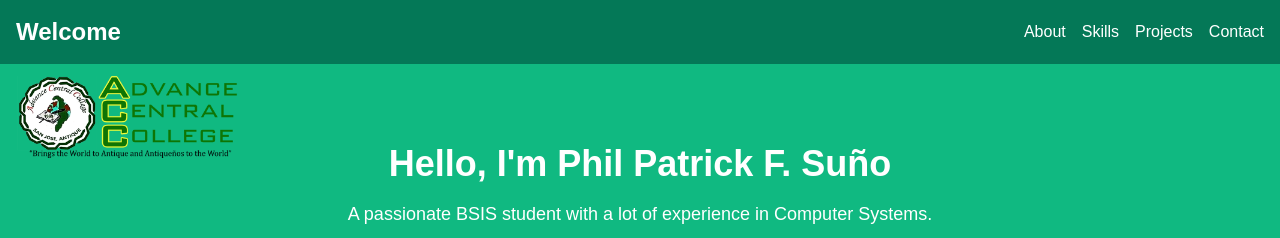
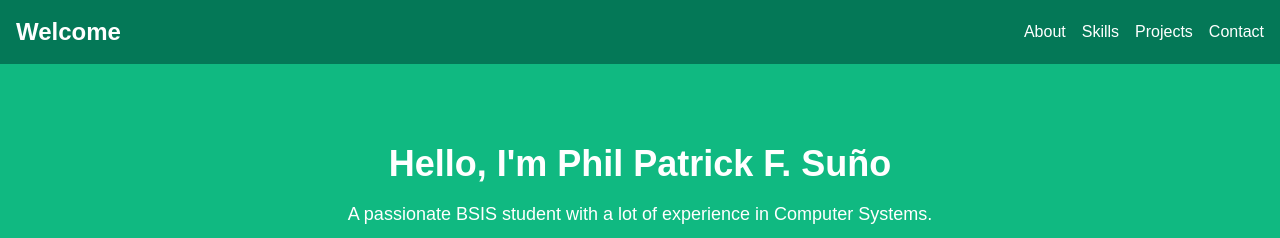
Before and after one commit to phinsunyow/myportfolio, a plain HTML site: page index.html in a window 1280 px wide. Shown: the top 238 px of the page. Drawn offline with nearby package versions, Linux system fonts and the light colour scheme; a script that the page names is missing.

Commit message:
index.html

```diff
--- a/index.html
+++ b/index.html
@@ -36,7 +36,6 @@
 <!-- Hero Section -->
 <header class="bg-green-500 text-white text-center py-20 relative">
     <div class="container mx-auto">
-        <img src="images/ACC.png" alt="Logo" class="absolute left-0 top-0 w-60 h-45 ml-2 mt-2">
         <h1 class="text-4xl font-bold mb-4">Hello, I'm Phil Patrick F. Suño</h1>
         <p class="text-lg">A passionate BSIS student with a lot of experience in Computer Systems.</p>
         <div class="flex justify-center items-center mt-8">
```
